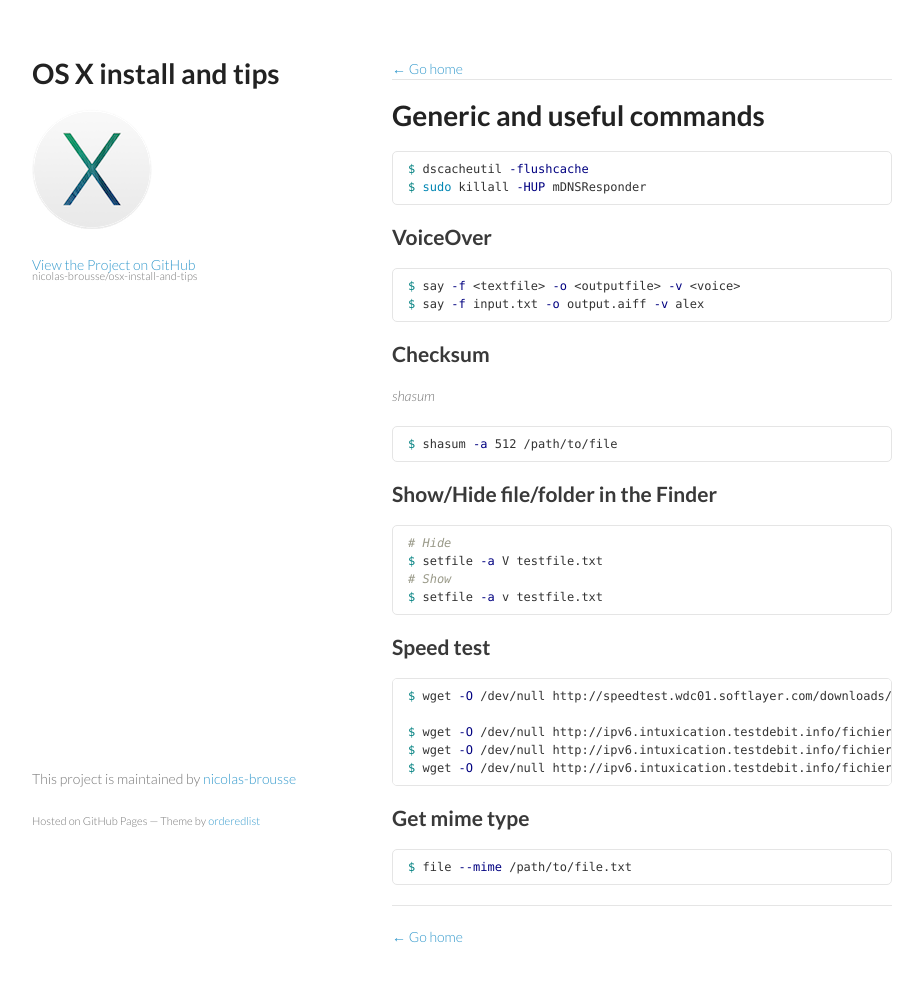
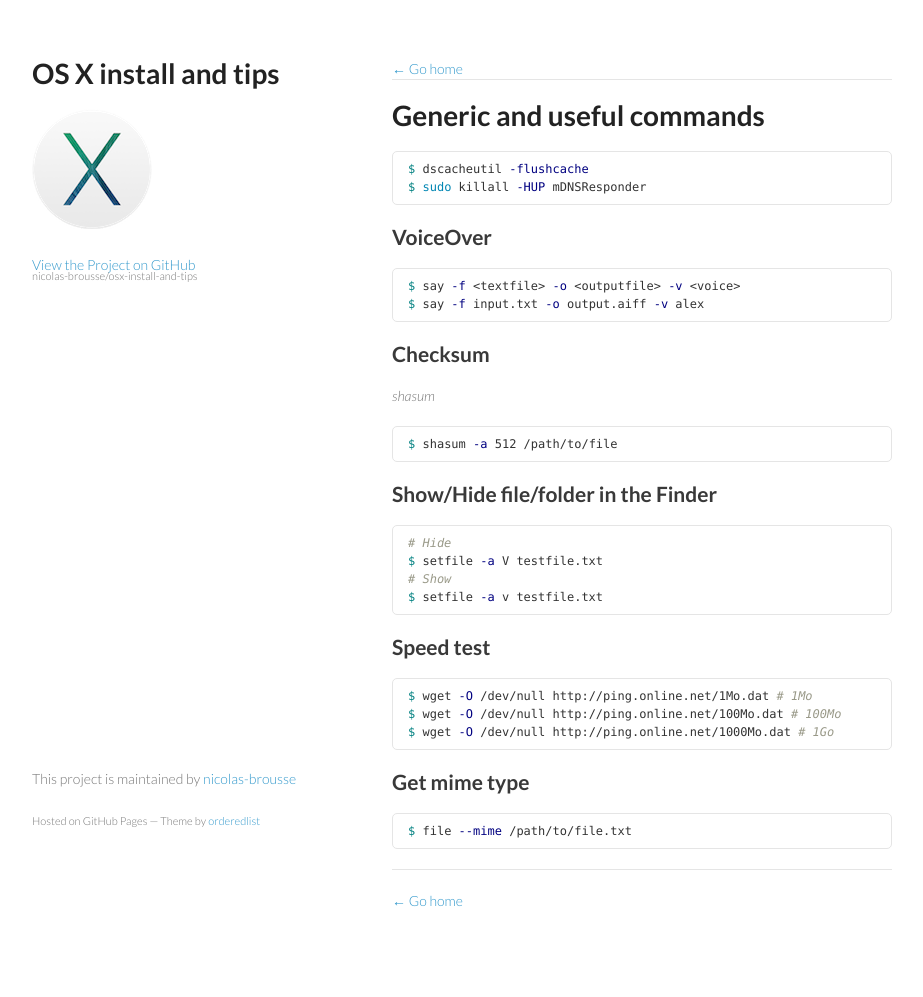
Before and after one commit to nicolas-brousse/osx-install-and-tips, a Jekyll site: the page built from pages/others/commands.md, in a window 1280 px wide. Shown: the whole page, without its empty margins (178-1101 px from the left). Built offline with Jekyll 4.4.1, drawn with Linux system fonts in a browser that asks for light colours; Markdown is read by kramdown in place of the engine named in the settings; after the commit the page ends 961 px from its top, so only the background shows below that.

Commit message:
Update commands.md

````diff
--- a/pages/others/commands.md
+++ b/pages/others/commands.md
@@ -37,11 +37,9 @@ $ setfile -a v testfile.txt
 ## Speed test
 
 ```bash
-$ wget -O /dev/null http://speedtest.wdc01.softlayer.com/downloads/test10.zip
-
-$ wget -O /dev/null http://ipv6.intuxication.testdebit.info/fichiers/1Mo.dat # 1Mo
-$ wget -O /dev/null http://ipv6.intuxication.testdebit.info/fichiers/100Mo.dat # 100Mo
-$ wget -O /dev/null http://ipv6.intuxication.testdebit.info/fichiers/1000Mo.dat # 1Go
+$ wget -O /dev/null http://ping.online.net/1Mo.dat # 1Mo
+$ wget -O /dev/null http://ping.online.net/100Mo.dat # 100Mo
+$ wget -O /dev/null http://ping.online.net/1000Mo.dat # 1Go
 ```
 
 ## Get mime type
````
